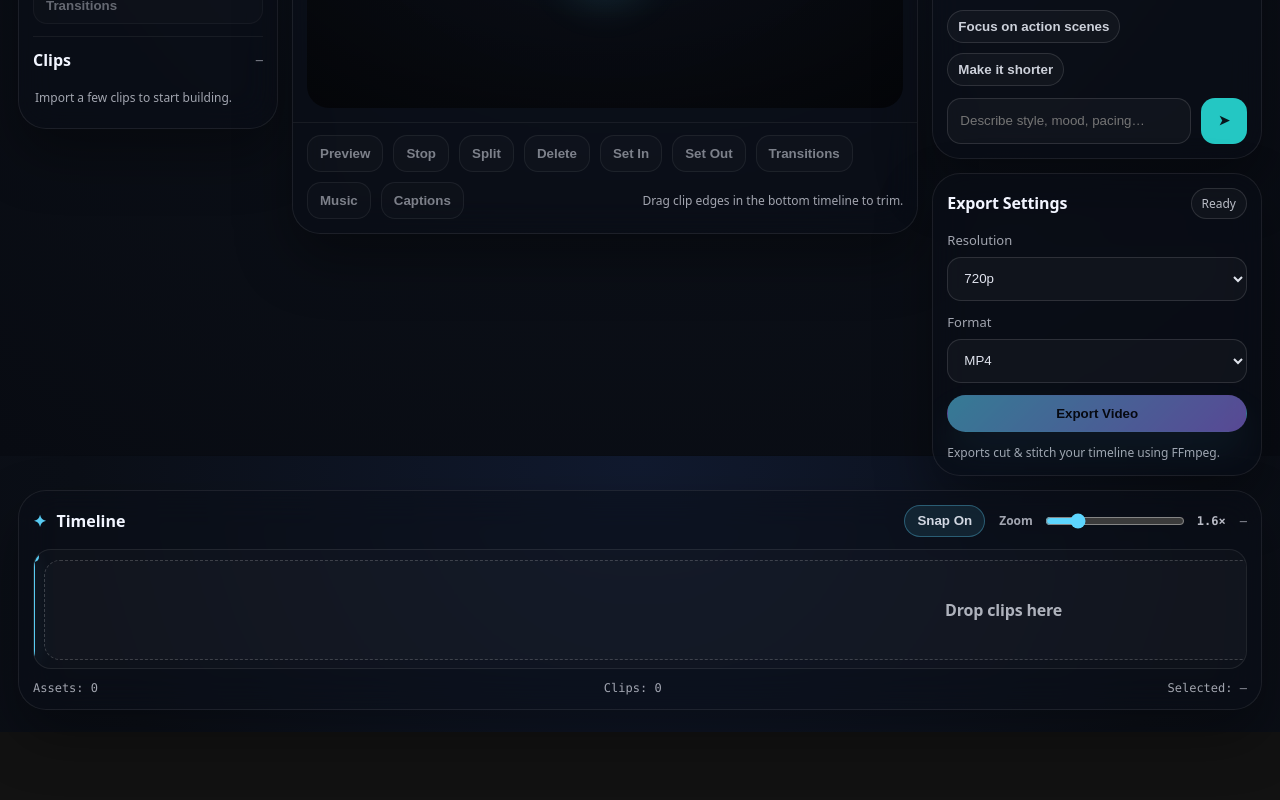
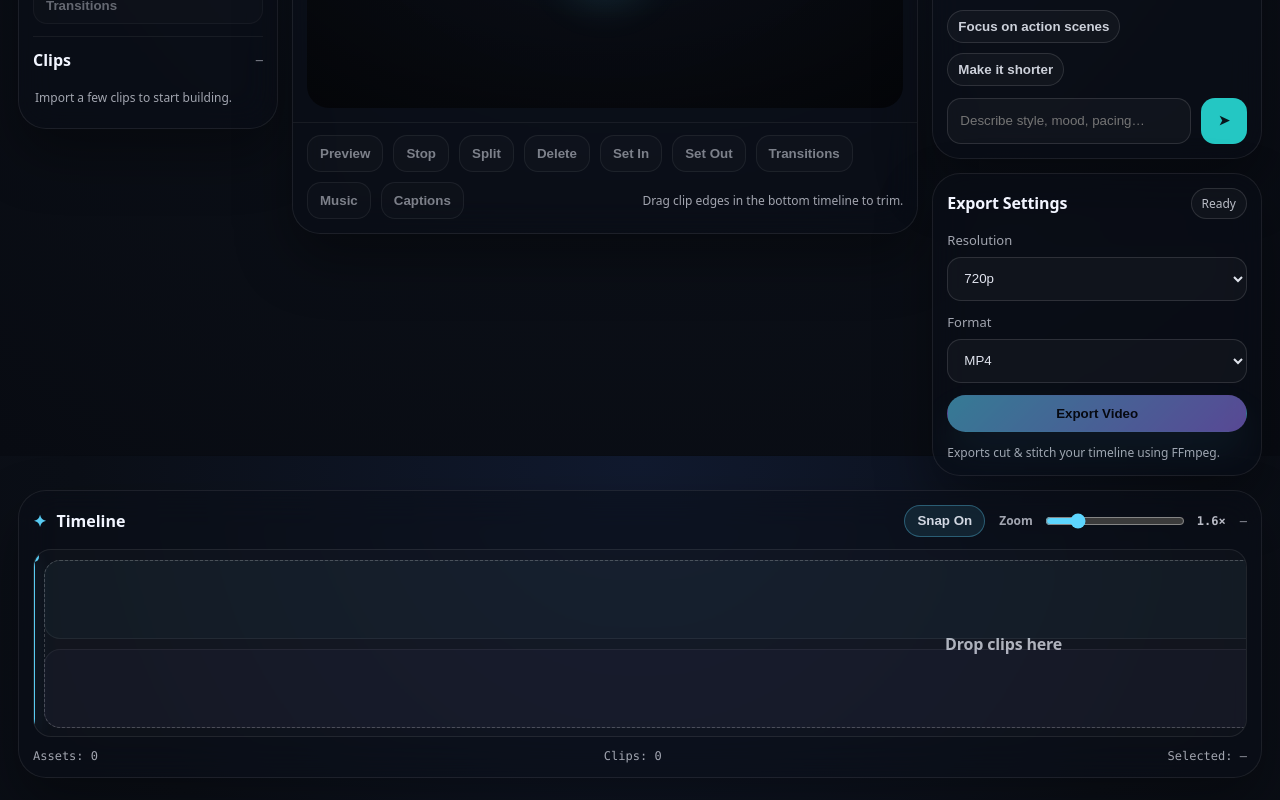
Before and after one commit to vidmartaj/clipgenius-studio, a Next.js app: page /studio in a window 1280 px wide. Shown: the part 344-1144 px from the top of the page. Before the commit the page ends 1076 px from the top, so only its background shows below. Built offline with nearby package versions, Linux system fonts and the light colour scheme.

Commit message:
Add audio lane with waveform detection + separate video/audio rows

```diff
--- a/app/studio/page.tsx
+++ b/app/studio/page.tsx
@@ -17,6 +17,8 @@ type Asset = {
   name: string;
   videoUrl: string;
   durationSeconds: number;
+  hasAudio: boolean;
+  waveformUrl: string | null;
   analysis: AnalysisTimeline | null;
 };
 
@@ -371,6 +373,8 @@ export default function StudioPage() {
     const data = (await res.json()) as {
       assetId: string;
       videoUrl: string;
+      hasAudio?: boolean;
+      waveformUrl?: string | null;
       analysis?: AnalysisTimeline | null;
     };
 
@@ -382,6 +386,8 @@ export default function StudioPage() {
       name: file.name || "Untitled",
       videoUrl: data.videoUrl,
       durationSeconds,
+      hasAudio: Boolean(data.hasAudio),
+      waveformUrl: data.waveformUrl ?? null,
       analysis
     };
     setAssets((prev) => [...prev, asset]);
@@ -1103,6 +1109,7 @@ export default function StudioPage() {
               zoom={timelineZoom}
               snappingEnabled={snappingEnabled}
               altDown={altDown}
+              getAsset={(assetId) => assetsById.get(assetId) ?? null}
               offsets={offsets}
               selectedClipId={selectedClipId}
               playheadSeconds={playheadProjectTime}
@@ -1151,6 +1158,7 @@ function TimelineStrip({
   zoom,
   snappingEnabled,
   altDown,
+  getAsset,
   offsets,
   selectedClipId,
   playheadSeconds,
@@ -1171,6 +1179,7 @@ function TimelineStrip({
   zoom: number;
   snappingEnabled: boolean;
   altDown: boolean;
+  getAsset: (assetId: string) => Asset | null;
   offsets: Map<string, number>;
   selectedClipId: string | null;
   playheadSeconds: number;
@@ -1264,6 +1273,20 @@ function TimelineStrip({
     return snapped;
   }
 
+  function waveformStyle(asset: Asset | null, clip: ProjectClip) {
+    if (!asset?.hasAudio || !asset.waveformUrl || !asset.durationSeconds) return null;
+    const total = asset.durationSeconds;
+    const clipLen = Math.max(0.2, clip.sourceOut - clip.sourceIn);
+    const sizeX = (total / clipLen) * 100;
+    const posX = total > clipLen ? (clip.sourceIn / (total - clipLen)) * 100 : 0;
+    return {
+      backgroundImage: `url(${asset.waveformUrl})`,
+      backgroundRepeat: "no-repeat",
+      backgroundSize: `${sizeX.toFixed(3)}% 100%`,
+      backgroundPosition: `${clamp(posX, 0, 100).toFixed(3)}% 50%`
+    } as any;
+  }
+
   return (
     <div className="timelineStripWrap">
       <div
@@ -1332,6 +1355,7 @@ function TimelineStrip({
               Drop clips here
             </div>
           ) : null}
+          <div className="lane laneVideo" aria-label="Video track" role="list">
             {timeline.clips.map((c) => {
               const clipOffset = offsets.get(c.id) ?? 0;
               const len = Math.max(0.001, c.sourceOut - c.sourceIn);
@@ -1391,6 +1415,26 @@ function TimelineStrip({
                 </div>
               );
             })}
+          </div>
+
+          <div className="lane laneAudio" aria-label="Audio track" aria-hidden="true">
+            {timeline.clips.map((c) => {
+              const clipOffset = offsets.get(c.id) ?? 0;
+              const len = Math.max(0.001, c.sourceOut - c.sourceIn);
+              const left = clamp(clipOffset / duration, 0, 1);
+              const width = clamp(len / duration, 0.002, 1);
+              const asset = getAsset(c.assetId);
+              const ws = waveformStyle(asset, c);
+              const has = Boolean(asset?.hasAudio);
+              return (
+                <div
+                  key={`a-${c.id}`}
+                  className={`audioClip ${has ? "has" : "none"}`}
+                  style={{ left: pct(left), width: pct(width), ...(ws ?? {}) } as any}
+                />
+              );
+            })}
+          </div>
 
           <div className="playhead" style={{ left: pct(playheadX) } as any} aria-hidden="true" />
           {dropAt != null ? (
--- a/styles/globals.css
+++ b/styles/globals.css
@@ -419,7 +419,7 @@ body {
 
 .timelineStrip{
   position: relative;
-  height: 120px;
+  height: 188px;
   border-radius: 18px;
   border: 1px solid rgba(255,255,255,0.08);
   background: rgba(255,255,255,0.02);
@@ -429,8 +429,26 @@ body {
 
 .timelineStripInner{
   position: relative;
-  height: 120px;
+  height: 188px;
   min-width: 100%;
+  padding: 10px;
+  display: grid;
+  grid-template-rows: 1fr 1fr;
+  gap: 10px;
+}
+
+.lane{
+  position: relative;
+  border-radius: 16px;
+  border: 1px solid rgba(255,255,255,0.06);
+  background: rgba(255,255,255,0.015);
+  overflow: hidden;
+}
+.laneVideo{
+  background: rgba(93, 214, 255, 0.03);
+}
+.laneAudio{
+  background: rgba(155, 123, 255, 0.03);
 }
 
 .timelineEmptyDrop{
@@ -449,8 +467,8 @@ body {
 
 .tlClip{
   position: absolute;
-  top: 14px;
-  bottom: 14px;
+  top: 10px;
+  bottom: 10px;
   border-radius: 14px;
   border: 1px solid rgba(255,255,255,0.10);
   background: rgba(255,255,255,0.03);
@@ -503,6 +521,7 @@ body {
   border-radius: 2px;
   transform: translateX(-1px);
   pointer-events:none;
+  z-index: 5;
 }
 .playhead::before{
   content:"";
@@ -526,6 +545,7 @@ body {
   border-radius: 2px;
   transform: translateX(-1px);
   pointer-events:none;
+  z-index: 6;
 }
 .dropMarker::before{
   content:"";
@@ -541,13 +561,14 @@ body {
 
 .ghostClip{
   position: absolute;
-  top: 14px;
-  bottom: 14px;
+  top: 10px;
+  bottom: 10px;
   border-radius: 14px;
   border: 1px dashed rgba(155, 123, 255, 0.55);
   background: linear-gradient(135deg, rgba(93, 214, 255, 0.10), rgba(155, 123, 255, 0.14));
   box-shadow: 0 0 0 3px rgba(155, 123, 255, 0.10);
   pointer-events: none;
+  z-index: 4;
 }
 
 .snapFlash{
@@ -561,11 +582,32 @@ body {
   transform: translateX(-1px);
   pointer-events:none;
   animation: snapPulse 220ms ease-out;
+  z-index: 7;
 }
 @keyframes snapPulse{
   0%{ opacity: 0.0; }
   20%{ opacity: 1.0; }
   100%{ opacity: 0.0; }
+}
+
+.audioClip{
+  position: absolute;
+  top: 10px;
+  bottom: 10px;
+  border-radius: 14px;
+  border: 1px solid rgba(255,255,255,0.10);
+  background: rgba(255,255,255,0.02);
+  opacity: 0.9;
+}
+.audioClip.has{
+  border-color: rgba(93, 214, 255, 0.18);
+  background-color: rgba(93, 214, 255, 0.05);
+  background-blend-mode: screen;
+  filter: saturate(1.05);
+}
+.audioClip.none{
+  border-style: dashed;
+  opacity: 0.55;
 }
 
 .timelineTrack {
```
Also changed, not shown: app/api/upload/route.ts (+46 -4 lines). Lines whose indentation alone changed are shown as unchanged.
